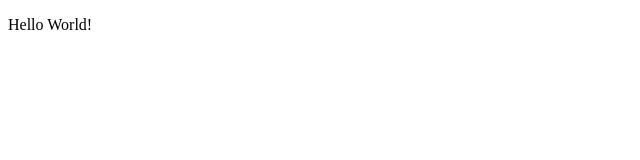
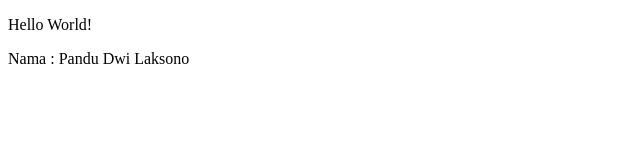
Before and after one commit to PanduDLaksono/Kelompok_Optimis, a plain HTML site: page index.html in a window 1280 px wide. Shown: the whole page, without its empty margins (0-640 px from the left). Drawn offline with Linux system fonts and the light colour scheme.

Commit message:
menambahkan nama pada file index.html

```diff
--- a/index.html
+++ b/index.html
@@ -7,5 +7,6 @@
 </head>
 <body>
     <p>Hello World!</p>
+    <p>Nama : Pandu Dwi Laksono</p>
 </body>
 </html>
```
